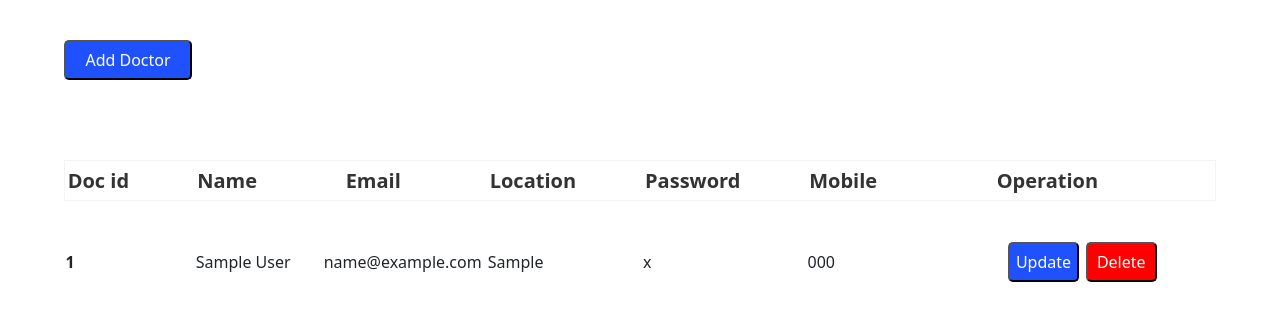
After one commit to George-Onyango/matatuu, a PHP site: page /render.php in a window 1280 px wide. The commit adds this page. Shown: the top 322 px of the page. Run offline with PHP 8.4, Linux system fonts and the light colour scheme; tables that the repository leaves empty or names only in its code hold one stand-in row (values such as "Sample post"); a stand-in replaces the project's code that opens the database connection.

Commit message:
add all changes to file

```diff
--- /dev/null
+++ b/render.php
@@ -0,0 +1,106 @@
+<?php
+include 'connect.php';
+?>
+
+<!DOCTYPE html>
+<html>
+<head>
+	<meta charset="utf-8">
+	<meta name="viewport" content="width=device-width, initial-scale=1">
+	 <link href="https://cdn.jsdelivr.net/npm/bootstrap@5.0.2/dist/css/bootstrap.min.css" rel="stylesheet">
+
+	<title>Display</title>
+	<style type="text/css">
+		button{
+			margin-top: 5vh;
+			margin-bottom: 5vh;
+			margin-left: 5vw;
+			width: 10vw;
+			height: 5vh;
+			background-color: #1F51FF;
+			border-radius: 5px;
+			color: #fff;
+
+		}
+		a{
+			text-decoration: none;
+		}
+		table{
+			width: 90vw;
+			margin-right:5vw;
+			margin-left: 5vw;
+			margin-top: 5vh;
+			margin-bottom: 5vh;
+			border-collapse: collapse;
+			/* background-color: #f4f4f4; */
+
+
+		}
+
+		table thead tr{
+			font-size: 20px;
+			width: 100%;
+			border: 1px solid #f4f4f4;
+
+		}
+		table thead tr th{
+			padding-right: 5vw;
+			color: #333;
+			/*border: 1px solid #f4f4f4;*/
+			height: 5vh;
+			border-collapse: collapse;
+			text-align: center;
+		}
+
+	</style>
+</head>
+<body>
+	<div class="button">
+		<a href="addcus.php"><button>Add Doctor</button></a>
+	</div>
+	<table>
+		<thead>
+		<tr>
+			<th>Doc id</th>
+			<th>Name</th>
+			<th>Email</th>
+			<th>Location</th>
+			<th>Password</th>
+			<th>Mobile</th>
+			<th>Operation</th>
+		</tr>
+		</thead>
+		<tbody>
+			<?php
+			$sql="SELECT * FROM `acustomer`";
+			$result=mysqli_query($conn,$sql);
+			if ($result) {
+				while ($row=mysqli_fetch_assoc($result)) {
+					$id=$row['customer_id'];
+					$name=$row['d_name'];
+					$email=$row['d_email'];
+					$loca=$row['loca'];
+					$password=$row['d_password'];
+					$mobile=$row['mobile'];
+
+					echo '<tr>
+				<th scope="row" style="position:relative;">'.$id.'</th>
+				<td>'.$name.'</td>
+				<td>'.$email.'</td>
+				<td>'.$loca.'</td>
+				<td>'.$password.'</td>
+				<td>'.$mobile.'</td>
+				<td style="display: flex;"><button style="width: 30%; height:5vh;"><a style="color: #fff;" href="update.php? updateid='.$id.'">Update</a></button>
+			<button style="width: 30%;height:5vh;position:relative;right:4.5vw;background:red;"><a style="color: #fff;" href="delete.php?deleteid='.$id.'">Delete</a></button>
+		</td>
+	</tr>';
+				}
+
+			}
+			?>
+
+
+		</tbody>
+	</table>
+</body>
+</html>
```
Also changed, not shown: addcus.php (added, +78 -0 lines), css/styles.css (+4 -4 lines), link.php (added, +79 -0 lines), response.php (added, +31 -0 lines).
